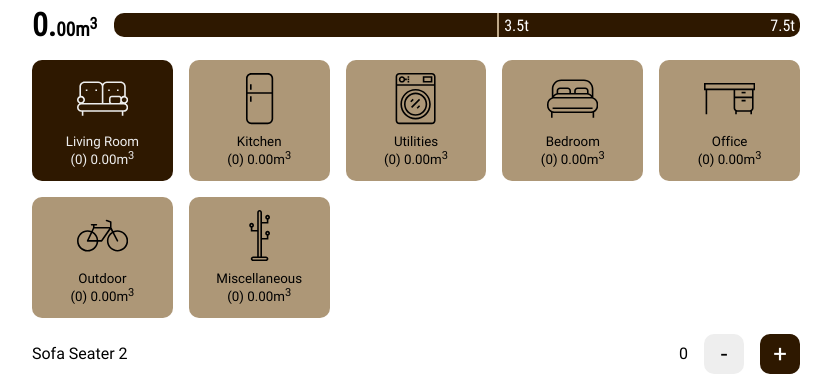
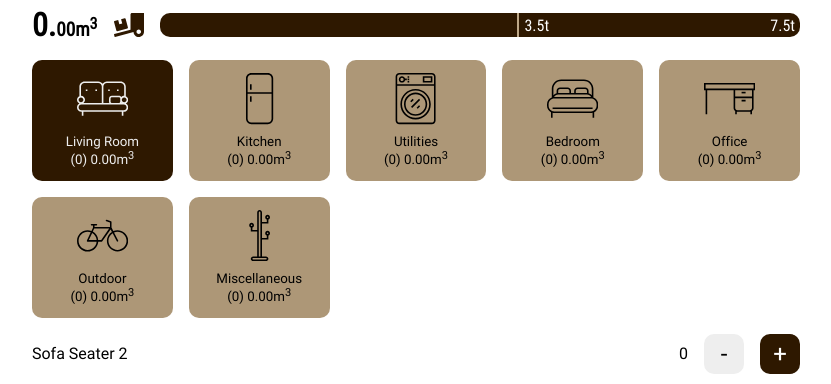
Before and after one commit to eraychumak/pretium, a Next.js app: page / in a window 1280 px wide. Shown: the top 384 px of the page, without its empty margins (224-1055 px from the left). Built offline with nearby package versions, Linux system fonts and the light colour scheme.

Commit message:
Add truck loading icon

```diff
--- a/pages/index.js
+++ b/pages/index.js
@@ -10,6 +10,7 @@ import BedIcon from "../assets/icons/bed.svg";
 import DeskIcon from "../assets/icons/desk.svg";
 import BicycleIcon from "../assets/icons/bicycle.svg";
 import MiscIcon from "../assets/icons/misc.svg";
+import TruckLoadingIcon from "../assets/icons/truckLoading.svg";
 
 export default function Home() {
   const progressRef = useRef(null);
@@ -37,6 +38,7 @@ export default function Home() {
       </Head>
       <header>
         <h1>{whole}.<span>{decimal}m<sup>3</sup></span></h1>
+        <TruckLoadingIcon/>
         <div className="capacity">
           <div className="progress" ref={progressRef}>
             <p className="t35">3.5t</p>
--- a/styles/globals.scss
+++ b/styles/globals.scss
@@ -23,11 +23,6 @@
   outline-offset: .2em;
 }
 
-html, body, #__next, main {
-  height: 100%;
-  width: 100%;
-}
-
 button {
   font-family: "Roboto Regular";
   border: none;
@@ -51,13 +46,20 @@ header {
   top: 0;
   height: 50px;
   display: grid;
-  grid-template-columns: auto 1fr;
+  grid-template-columns: auto auto 1fr;
   align-items: center;
   z-index: 1;
   font-family: "Roboto Regular Condensed";
 
   span {
     font-size: .6em;
+  }
+
+  svg {
+    height: 24px;
+    overflow: unset;
+    width: auto;
+    fill: #2E1800;
   }
 }
 
@@ -85,6 +87,7 @@ header {
   }
 
   .t35 {
+    align-items: center;
     left: calc((19 / 34) * 100%);
     margin-left: 7px;
 
@@ -98,6 +101,7 @@ header {
       background: #BEA888;
       width: 2px;
     }
+
   }
 
   .t75 {
@@ -110,9 +114,11 @@ header {
     display: flex;
     align-items: center;
   }
+
 }
 
 main {
+  height: 100%;
   padding: 0 1em;
 }
 
@@ -149,26 +155,14 @@ nav {
 }
 
 
-svg {
+nav svg {
   margin-bottom: .5em;
   width: 4vmax;
 }
 
-.sections {
-  position: relative;
-}
-
-section {
-  position: absolute;
+.items {
   width: 100%;
-
-  &.true {
-    animation: appear 200ms ease-in-out;
-  }
-
-  &.false {
-    display: none;
-  }
+  animation: appear 200ms ease-in-out;
 }
 
 .item {
@@ -209,6 +203,21 @@ section {
   }
 }
 
+footer {
+  padding: 1em 0;
+  border-top: solid 1px #2E1800;
+  text-align: center;
+
+  p {
+    margin-top: 1em;
+  }
+
+  img {
+    border-radius: 10px;
+    background: #2E1800;
+  }
+}
+
 @keyframes appear {
   from { opacity: 0 }
   to { opacity: 1 }
```
Also changed, not shown: assets/icons/truckLoading.svg (added).
